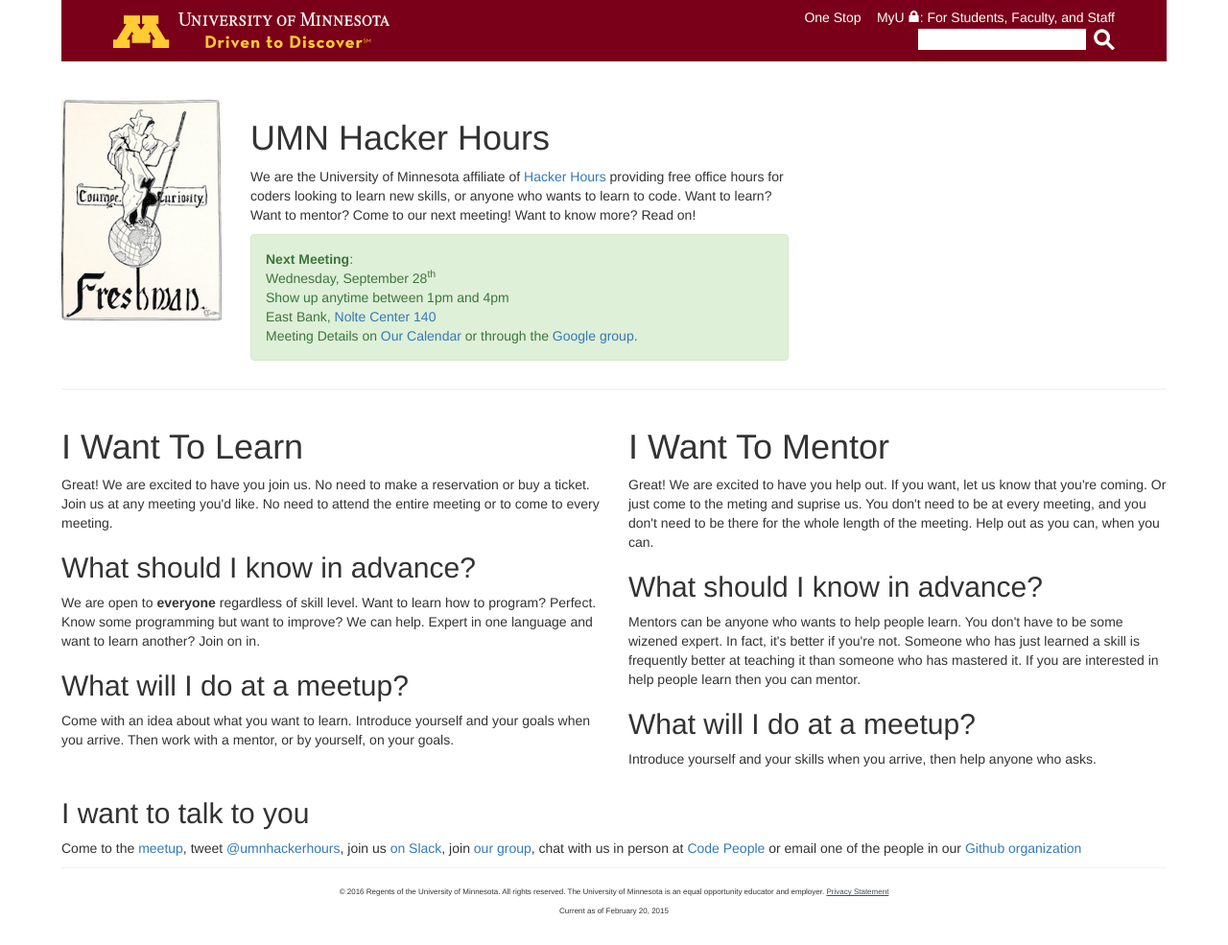
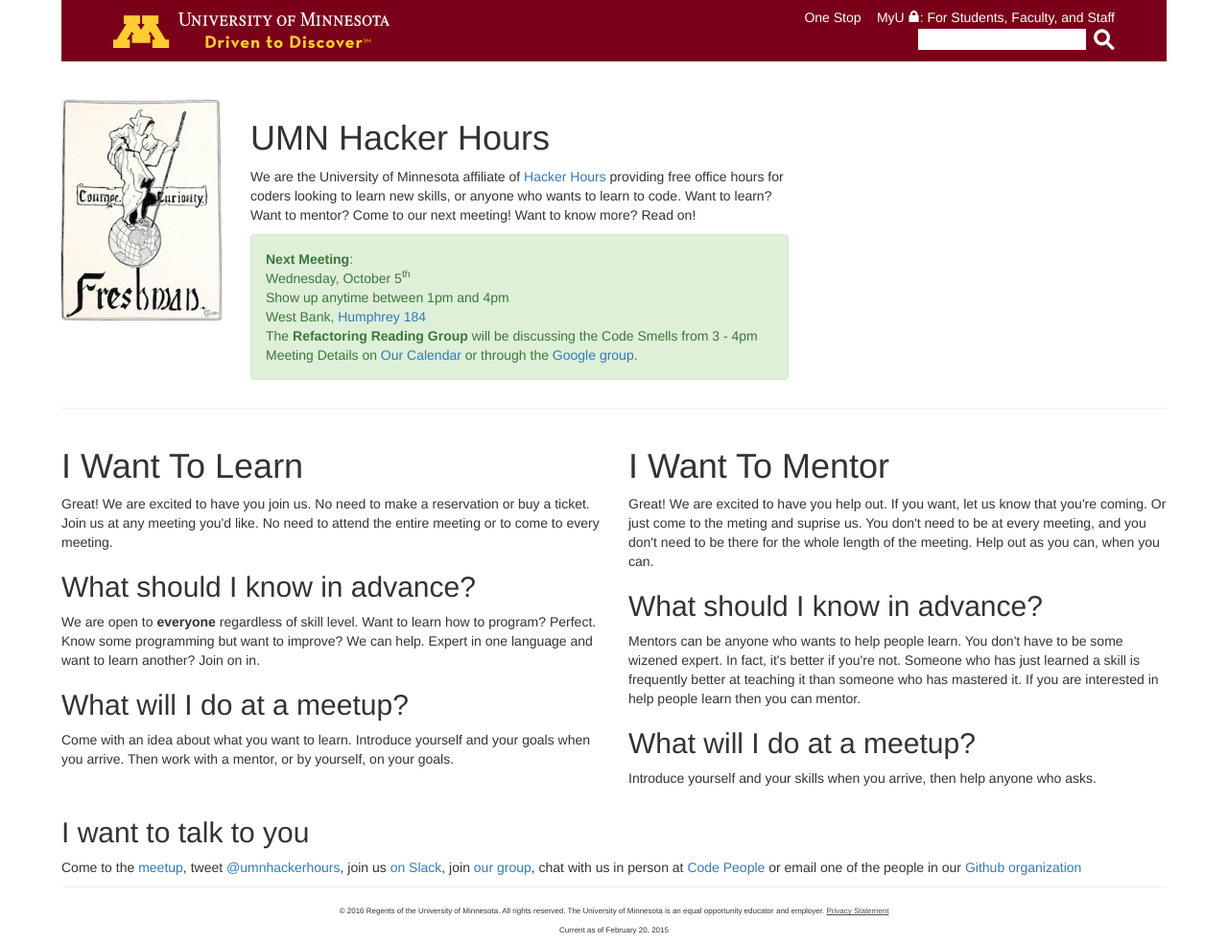
Before and after one commit to umnhackerhours/umnhackerhours.github.io, a Jekyll site: the page built from index.markdown, in a window 1280 px wide. Shown: the whole page at 96% size. Built offline with Jekyll 4.4.1, drawn with Linux system fonts in a browser that asks for light colours.

Commit message:
October 5

```diff
--- a/index.markdown
+++ b/index.markdown
@@ -13,7 +13,7 @@ description: Home
       <div class="alert alert-success" role="alert">
         <a class="anchor" id="next_meeting"></a>
         <strong>Next Meeting</strong>:<br />
-        Wednesday, September 28<sup>th</sup><br />
+        Wednesday, October 5<sup>th</sup><br />
         Show up anytime between 1pm and 4pm<br />
         <!-- East Bank, <a href="http://campusmaps.umn.edu/nolte-center-continuing-education">Nolte Center 140</a><br /> -->
         <!-- West Bank, <a href="http://campusmaps.umn.edu/hubert-h-humphrey-school-public-affairs">Humphrey 184</a><br /> -->
@@ -21,7 +21,8 @@ description: Home
         <!-- The <strong>Code Kata Group</strong> will be discussing the <a href="https://github.com/exercism/x-common/blob/master/bob.md">Bob kata</a> from 2:30 - 4pm<br /> -->
         <!-- The <strong>Refactoring Reading Group</strong> will be discussing the <a href="https://refactoring.guru/smells/long-method">Long Method Smell</a> from 3 - 4pm<br /> -->
 
-        East Bank, <a href="http://campusmaps.umn.edu/nolte-center-continuing-education">Nolte Center 140</a><br />
+        West Bank, <a href="http://campusmaps.umn.edu/hubert-h-humphrey-school-public-affairs">Humphrey 184</a><br />
+        The <strong>Refactoring Reading Group</strong> will be discussing the Code Smells from 3 - 4pm<br />
         Meeting Details on <a href="https://www.google.com/calendar/embed?src=umn.edu_ii9odmho4m63bsq19879mu0iis%40group.calendar.google.com&ctz=America/Chicago">Our Calendar</a> or through the <a href='https://groups.google.com/a/umn.edu/d/hackerhours'>Google group</a>.
       </div>
     </div>
```
